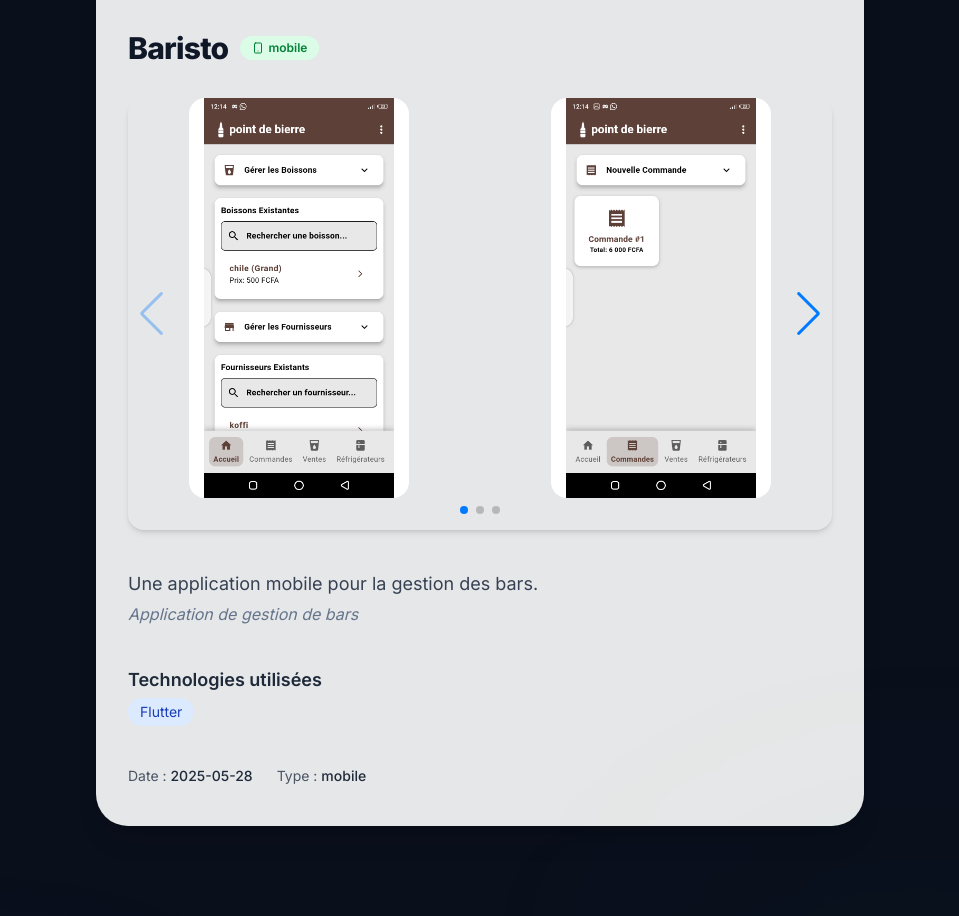
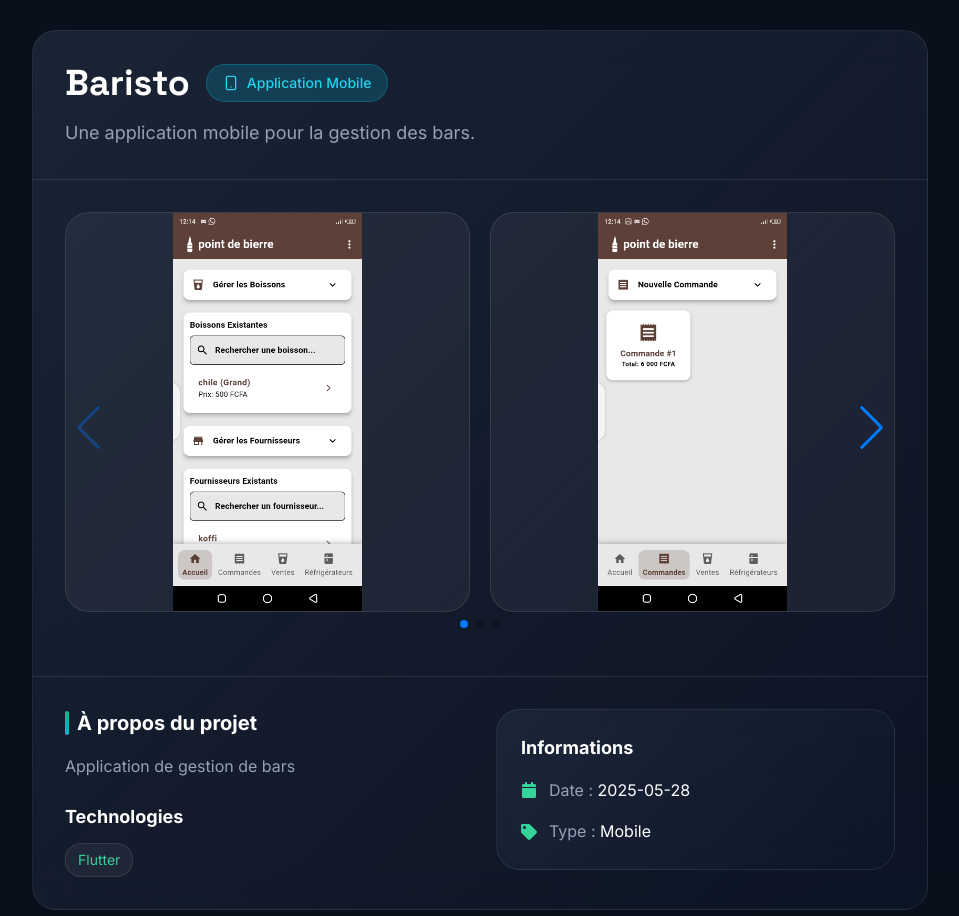
Before and after one commit to twocoderz/ecom.saas, a Next.js app: page /projects/1 in a window 1280 px wide. Shown: the part 156-1072 px from the top of the page, without its empty margins (160-1119 px from the left). Built offline with nearby package versions, Linux system fonts and the light colour scheme.

Commit message:
comp: Update

```diff
--- a/src/app/mobile/page.js
+++ b/src/app/mobile/page.js
@@ -1,29 +1,48 @@
-import MainContent from "@/components/main/MainContent";
 import FeaturedProject from "@/components/main/FeaturedProject";
 import projectsData from "@/data/projects.json";
+import { FaMobileAlt } from "react-icons/fa";
+
+export const metadata = {
+  title: "Applications Mobiles - twocoderz",
+  description: "Découvrez nos applications mobiles innovantes et performantes.",
+};
 
 export default function MobileApps() {
   const mobileProjects = projectsData.filter((project) => project.type === "mobile");
 
   return (
-    <MainContent>
-      <section className="bg-white p-6 rounded-sm shadow-sm">
-        <h1 className="text-3xl font-bold text-gray-800 mb-6 font-poppins">
-          Applications Mobiles
-        </h1>
-        <p className="text-gray-600 mb-6">
-          Découvrez nos applications mobiles conçues pour offrir des expériences utilisateur fluides et performantes.
-        </p>
-        <div className="grid grid-cols-1 md:grid-cols-2 gap-6">
+    <div className="min-h-screen bg-[#0a0f1c] pt-32 pb-20">
+      <div className="container mx-auto px-4 sm:px-6 lg:px-8">
+        {/* Header */}
+        <div className="text-center mb-16">
+          <span className="inline-block px-4 py-2 rounded-full bg-cyan-500/10 text-cyan-400 text-sm font-medium mb-6 border border-cyan-500/20">
+            <FaMobileAlt className="w-4 h-4 inline mr-2" />
+            Applications Mobiles
+          </span>
+          <h1 className="text-4xl sm:text-5xl lg:text-6xl font-bold font-display text-white mb-6">
+            Nos apps <span className="text-gradient">Mobiles</span>
+          </h1>
+          <p className="text-gray-400 text-lg max-w-3xl mx-auto">
+            Découvrez nos applications mobiles conçues pour offrir des expériences utilisateur fluides et performantes.
+          </p>
+        </div>
+
+        {/* Projects Grid */}
+        <div className="grid grid-cols-1 md:grid-cols-2 gap-6 lg:gap-8">
           {mobileProjects.length > 0 ? (
             mobileProjects.map((project) => (
               <FeaturedProject key={project.id} project={project} />
             ))
           ) : (
-            <p className="text-gray-600">Aucune application mobile disponible pour le moment.</p>
+            <div className="col-span-2 text-center py-20">
+              <div className="w-20 h-20 mx-auto mb-6 rounded-full bg-white/5 flex items-center justify-center">
+                <FaMobileAlt className="w-10 h-10 text-gray-500" />
+              </div>
+              <p className="text-gray-400 text-lg">Aucune application mobile disponible pour le moment.</p>
+            </div>
           )}
         </div>
-      </section>
-    </MainContent>
+      </div>
+    </div>
   );
 }
--- a/src/app/projects/[id]/page.js
+++ b/src/app/projects/[id]/page.js
@@ -1,95 +1,131 @@
 "use client";
 import Image from "next/image";
 import Link from "next/link";
-import { FiArrowLeft, FiSmartphone, FiMonitor } from "react-icons/fi";
-import MainContent from "@/components/main/MainContent";
+import { FiArrowLeft, FiSmartphone, FiMonitor, FiExternalLink } from "react-icons/fi";
 import ProjectImageGallery from "../components/ProjectImageGalery";
 import projectsData from "@/data/projects.json";
 import { use } from "react";
+import { FaCalendar, FaTag } from "react-icons/fa";
 
 export default function ProjectDetail({ params }) {
   const { id } = use(params);
-  // Trouver le projet correspondant à l'ID
   const project = projectsData.find((p) => p.id === id);
 
-  // Si le projet n'existe pas, afficher une erreur ou rediriger
   if (!project) {
     return (
-      <MainContent>
-        <section className="bg-white p-4 sm:p-6 rounded-lg shadow-md text-center mx-2 my-6">
-          <h1 className="text-xl sm:text-2xl font-bold text-gray-800 mb-4">
-            Projet non trouvé
-          </h1>
-          <p className="text-gray-600">
-            Désolé, ce projet n&apos;existe pas.{' '}
-            <Link href="/about" className="text-blue-600 hover:underline">
-              Retour à la page À propos
+      <div className="min-h-screen bg-[#0a0f1c] pt-32 pb-20">
+        <div className="container mx-auto px-4 text-center">
+          <h1 className="text-2xl font-bold text-white mb-4">Projet non trouvé</h1>
+          <p className="text-gray-400 mb-6">
+            Désolé, ce projet n'existe pas.
+          </p>
+          <Link href="/portfolio" className="btn-primary">
+            Retour au portfolio
           </Link>
-          </p>
-        </section>
-      </MainContent>
+        </div>
+      </div>
     );
   }
 
   return (
-    <MainContent>
-      <section className="w-full max-w-3xl mx-auto bg-white/90 p-3 sm:p-6 md:p-8 rounded-2xl shadow-xl mt-4 mb-8 flex flex-col gap-4 sm:gap-6">
+    <div className="min-h-screen bg-[#0a0f1c] pt-32 pb-20">
+      <div className="container mx-auto px-4 sm:px-6 lg:px-8">
+        <div className="max-w-4xl mx-auto">
+          {/* Back Button */}
           <Link
-          href="/"
-          className="flex items-center text-[#E1E3E7] bg-[#1e3a8a] p-2 sm:p-2.5 rounded-full mb-2 w-fit hover:bg-[#3730a3] transition-colors"
+            href="/portfolio"
+            className="inline-flex items-center gap-2 text-gray-400 hover:text-emerald-400 transition-colors mb-8"
           >
-          <FiArrowLeft size={22} />
+            <FiArrowLeft className="w-5 h-5" />
+            Retour au portfolio
           </Link>
-        <div className="flex flex-col sm:flex-row sm:items-center gap-2 sm:gap-3 mb-1 sm:mb-2">
-          <h1 className="text-2xl sm:text-3xl font-extrabold text-gray-900 tracking-tight break-words">
+
+          {/* Main Card */}
+          <div className="card-premium overflow-hidden">
+            {/* Header */}
+            <div className="p-8 border-b border-white/10">
+              <div className="flex flex-col sm:flex-row sm:items-center gap-4 mb-4">
+                <h1 className="text-3xl sm:text-4xl font-bold font-display text-white">
                   {project.title}
                 </h1>
-          <span className={`inline-flex items-center gap-1 px-3 py-1 rounded-full text-xs font-semibold ${project.type === 'mobile' ? 'bg-green-100 text-green-700' : 'bg-blue-100 text-blue-700'}`}>
-            {project.type === 'mobile' ? <FiSmartphone /> : <FiMonitor />} {project.type}
+                <span className={`inline-flex items-center gap-2 px-4 py-2 rounded-full text-sm font-medium ${
+                  project.type === 'mobile'
+                    ? 'bg-cyan-500/20 text-cyan-400 border border-cyan-500/30'
+                    : 'bg-emerald-500/20 text-emerald-400 border border-emerald-500/30'
+                }`}>
+                  {project.type === 'mobile' ? <FiSmartphone className="w-4 h-4" /> : <FiMonitor className="w-4 h-4" />}
+                  {project.type === 'mobile' ? 'Application Mobile' : 'Application Web'}
                 </span>
               </div>
-        <div className="mb-2 sm:mb-4">
+              <p className="text-gray-400 text-lg">{project.description}</p>
+            </div>
+
+            {/* Gallery */}
+            <div className="p-8 border-b border-white/10">
               <ProjectImageGallery images={project.images} type={project.type} />
             </div>
-        <div className="mb-2 sm:mb-4">
-          <p className="text-gray-700 text-base sm:text-lg mb-1 break-words">{project.description}</p>
-          <p className="text-gray-500 italic text-sm sm:text-base break-words">{project.details}</p>
-        </div>
-        <div className="mb-2 sm:mb-4">
-          <h2 className="text-base sm:text-lg font-semibold text-gray-800 mb-1">
-            Technologies utilisées
+
+            {/* Details */}
+            <div className="p-8">
+              <div className="grid grid-cols-1 md:grid-cols-2 gap-8">
+                {/* Left Column */}
+                <div>
+                  <h2 className="text-xl font-bold text-white mb-4 flex items-center gap-2">
+                    <span className="w-1 h-6 bg-gradient-to-b from-emerald-500 to-cyan-500 rounded-full" />
+                    À propos du projet
                   </h2>
-          <ul className="flex flex-wrap gap-2">
+                  <p className="text-gray-400 leading-relaxed">{project.details}</p>
+
+                  {/* Technologies */}
+                  <div className="mt-6">
+                    <h3 className="text-lg font-bold text-white mb-3">Technologies</h3>
+                    <div className="flex flex-wrap gap-2">
                       {project.technologies.map((tech, index) => (
-              <li
+                        <span
                           key={index}
-                className="bg-blue-100 text-blue-800 px-3 py-1 rounded-full text-xs sm:text-sm"
+                          className="px-3 py-1.5 rounded-lg bg-white/5 text-emerald-400 text-sm border border-white/10"
                         >
                           {tech}
-              </li>
+                        </span>
                       ))}
-          </ul>
                     </div>
-        <div className="flex flex-col sm:flex-row gap-2 sm:gap-6 mb-1 sm:mb-2 text-xs sm:text-sm text-gray-600">
-          <span>Date : <span className="font-medium text-gray-800">{project.date}</span></span>
-          <span>Type : <span className="font-medium text-gray-800">{project.type}</span></span>
                   </div>
+                </div>
+
+                {/* Right Column - Info */}
+                <div className="space-y-6">
+                  <div className="card-premium p-6">
+                    <h3 className="text-lg font-bold text-white mb-4">Informations</h3>
+                    <div className="space-y-4">
+                      <div className="flex items-center gap-3 text-gray-400">
+                        <FaCalendar className="w-4 h-4 text-emerald-400" />
+                        <span>Date : <span className="text-white">{project.date}</span></span>
+                      </div>
+                      <div className="flex items-center gap-3 text-gray-400">
+                        <FaTag className="w-4 h-4 text-emerald-400" />
+                        <span>Type : <span className="text-white capitalize">{project.type}</span></span>
+                      </div>
+                    </div>
+                  </div>
+
+                  {/* Live URL */}
                   {project.liveUrl && (
-          <div className="mt-2 sm:mt-4">
-            <h2 className="text-base sm:text-lg font-semibold text-gray-800 mb-2">
-              Voir le projet
-            </h2>
-            <Link
+                    <a
                       href={project.liveUrl}
                       target="_blank"
                       rel="noopener noreferrer"
-              className="inline-block bg-blue-600 text-white px-4 py-2 rounded hover:bg-blue-700 shadow w-full sm:w-auto text-center text-sm sm:text-base"
+                      className="btn-primary w-full flex items-center justify-center gap-2"
                     >
-              Visiter le site
-            </Link>
+                      <FiExternalLink className="w-4 h-4" />
+                      Voir le projet en ligne
+                    </a>
+                  )}
                 </div>
-        )}
-      </section>
-    </MainContent>
+              </div>
+            </div>
+          </div>
+        </div>
+      </div>
+    </div>
   );
 }
--- a/src/app/projects/components/ProjectImageGalery.js
+++ b/src/app/projects/components/ProjectImageGalery.js
@@ -1,11 +1,12 @@
 "use client";
-import { useState, use } from 'react';
+import { useState } from 'react';
 import Image from 'next/image';
 import { Swiper, SwiperSlide } from 'swiper/react';
 import 'swiper/css';
 import 'swiper/css/navigation';
 import 'swiper/css/pagination';
 import { Navigation, Pagination } from 'swiper/modules';
+import { FaTimes } from 'react-icons/fa';
 
 export default function ProjectImageGallery({ images, type = 'web' }) {
   const [lightboxIndex, setLightboxIndex] = useState(null);
@@ -18,13 +19,13 @@ export default function ProjectImageGallery({ images, type = 'web' }) {
         slidesPerView={type === 'mobile' ? 2 : 2.5}
         navigation
         pagination={{ clickable: true }}
-        className="rounded-lg shadow-md swiper"
+        className="rounded-xl swiper"
         style={{ paddingBottom: '2rem' }}
       >
         {images.map((image, index) => (
           <SwiperSlide key={index}>
             <div
-              className="relative cursor-pointer group"
+              className="relative cursor-pointer group rounded-xl overflow-hidden bg-white/5 border border-white/10"
               style={{ height: type === 'mobile' ? 400 : 250 }}
               onClick={() => setLightboxIndex(index)}
             >
@@ -32,7 +33,7 @@ export default function ProjectImageGallery({ images, type = 'web' }) {
                 src={image.url}
                 alt={image.alt || `Image ${index + 1} du projet`}
                 fill
-                className="object-contain rounded-lg group-hover:scale-105 transition-transform duration-200 bg-white"
+                className="object-contain group-hover:scale-105 transition-transform duration-300"
                 sizes="(max-width: 768px) 90vw, 400px"
                 style={{
                   maxWidth: type === 'mobile' ? 220 : 400,
@@ -41,26 +42,35 @@ export default function ProjectImageGallery({ images, type = 'web' }) {
                   width: '100%',
                 }}
               />
+              {/* Hover Overlay */}
+              <div className="absolute inset-0 bg-emerald-500/0 group-hover:bg-emerald-500/10 transition-colors duration-300" />
             </div>
           </SwiperSlide>
         ))}
       </Swiper>
+
       {/* Lightbox */}
       {lightboxIndex !== null && (
-        <div className="fixed inset-0 z-50 flex items-center justify-center bg-black bg-opacity-80" onClick={() => setLightboxIndex(null)}>
-          <div className="relative max-w-full max-h-full p-4" onClick={e => e.stopPropagation()}>
+        <div
+          className="fixed inset-0 z-50 flex items-center justify-center bg-black/90 backdrop-blur-sm"
+          onClick={() => setLightboxIndex(null)}
+        >
+          <div
+            className="relative max-w-full max-h-full p-4"
+            onClick={e => e.stopPropagation()}
+          >
             <Image
               src={images[lightboxIndex].url}
               alt={images[lightboxIndex].alt || `Image ${lightboxIndex + 1} du projet`}
               width={type === 'mobile' ? 320 : 800}
               height={type === 'mobile' ? 600 : 600}
-              className="object-contain rounded-lg shadow-lg bg-white"
+              className="object-contain rounded-xl shadow-2xl"
             />
             <button
-              className="absolute top-2 right-2 bg-gray-800 text-white rounded-full px-2 py-1 text-lg"
+              className="absolute -top-12 right-0 w-10 h-10 bg-white/10 hover:bg-white/20 rounded-full flex items-center justify-center text-white transition-colors"
               onClick={() => setLightboxIndex(null)}
             >
-              ×
+              <FaTimes className="w-5 h-5" />
             </button>
           </div>
         </div>
```
Also changed, not shown: src/app/about/components/CallToAction.js (+7 -17 lines), src/app/about/components/TeamMemberCard.js (+4 -4 lines), src/app/developers/page.js (+54 -22 lines), src/app/web/page.js (+32 -13 lines). Lines whose indentation alone changed are shown as unchanged.
